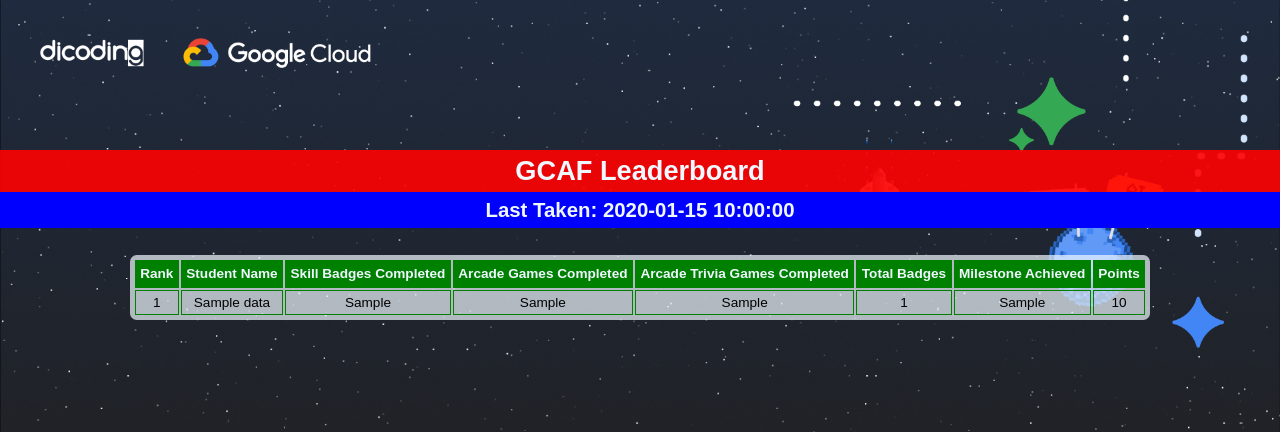
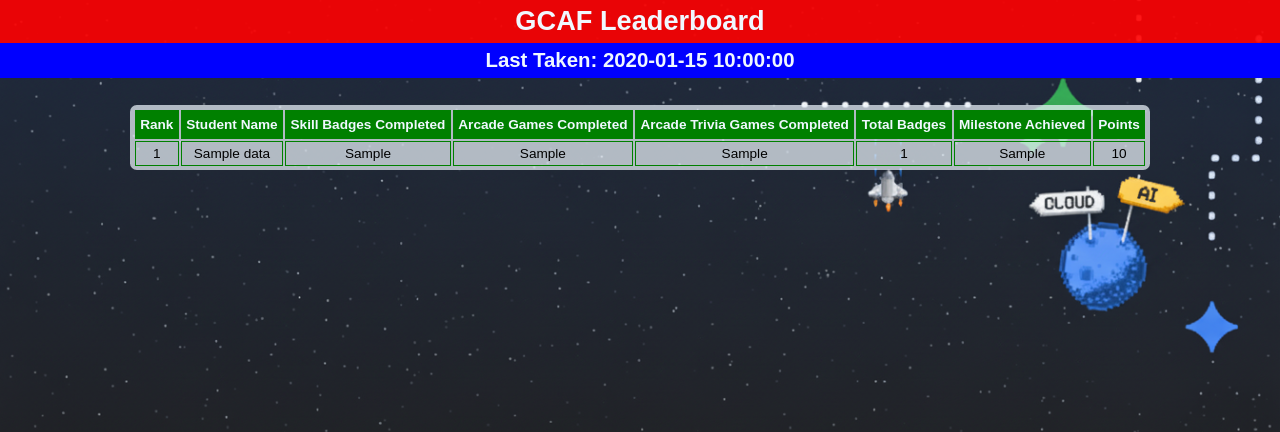
Before and after one commit to Ikhsan-Agil/gcaf25-leaderboard, a Flask app: template templates/index.html in a window 1280 px wide. Shown: the top 432 px of the page. Run offline with Flask 3, Linux system fonts and the light colour scheme; the template is opened without the code that fills it: most values are stand-ins (such as "Sample title", 1, 10 or a date in 2020); parts of the project's set-up code (start-up, migrations or seed data) failed here and were passed over.

Commit message:
change the background image

```diff
--- a/static/css/style.css
+++ b/static/css/style.css
@@ -14,7 +14,7 @@
   /* border-radius: 0.25em; */
   padding: 0.2em 0 0.2em;
   /* margin: 5.5em 20em 0; */
-  margin-top: 5.5em;
+  margin-top: 0;
   margin-bottom: 0;
 }
 
```
Also changed, not shown: static/images/VB.png.
